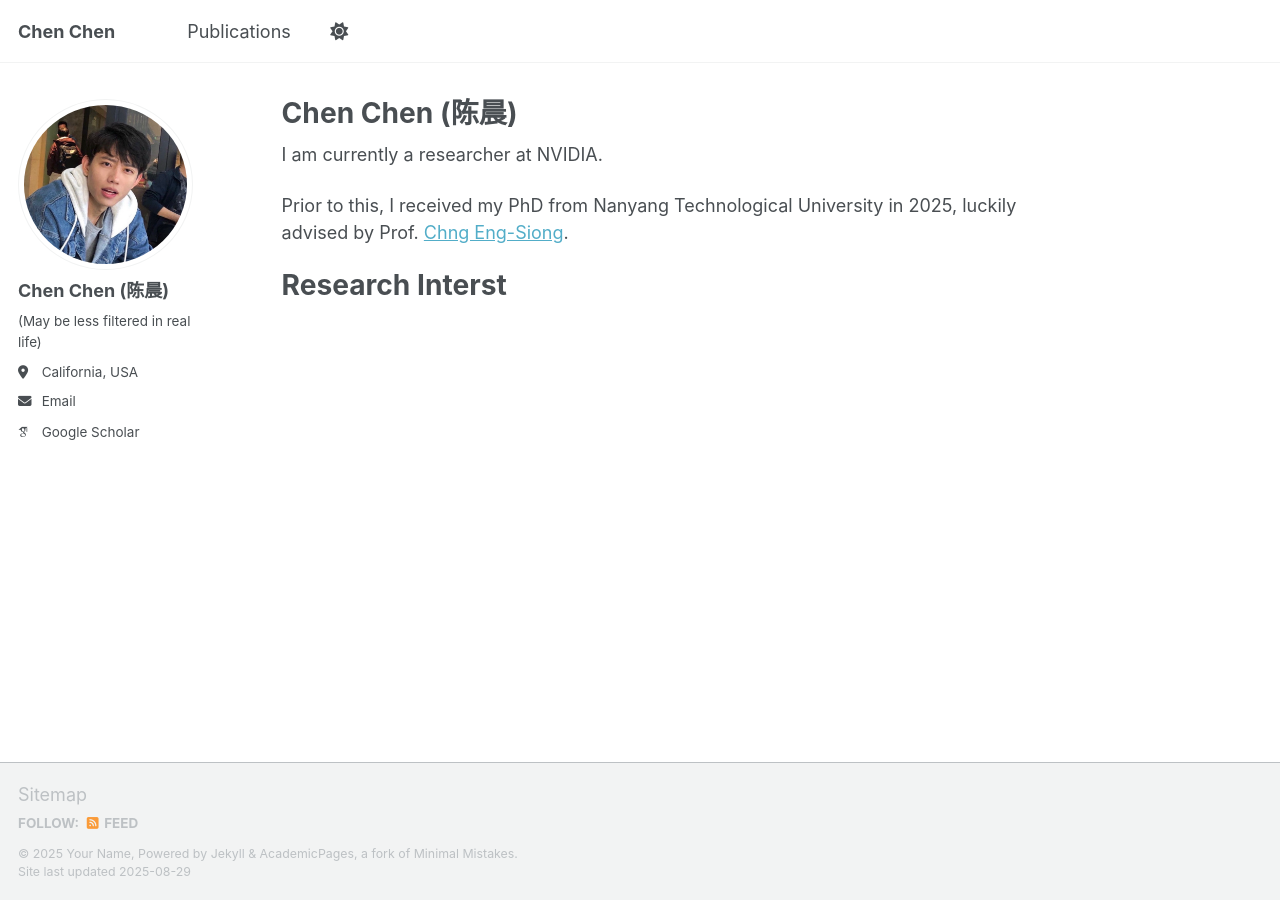
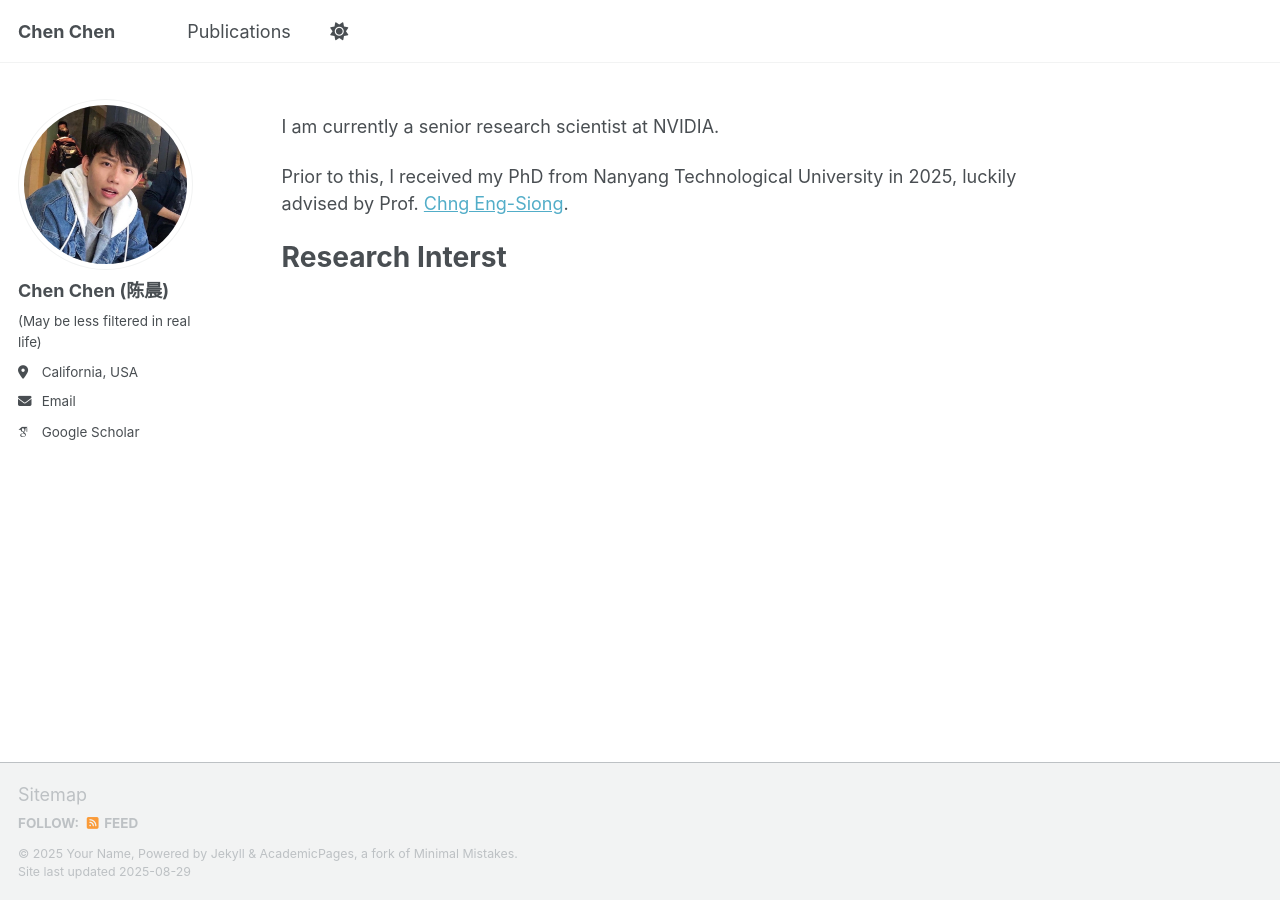
Before and after one commit to cchen1436/cchen1436.github.io, a Jekyll site: the page built from _pages/about.md, in a window 1280 px wide. Built offline with Jekyll 4.4.1, drawn with Linux system fonts in a browser that asks for light colours; some web fonts are replaced; a script that is not in the unit is left out.

Commit message:
Update about.md

```diff
--- a/_pages/about.md
+++ b/_pages/about.md
@@ -1,6 +1,6 @@
 ---
 permalink: /
-title: "Chen Chen (陈晨)"
+title: ""
 author_profile: true
 redirect_from:
   - /about/
@@ -8,7 +8,7 @@ redirect_from:
 ---
 
 
-I am currently a researcher at NVIDIA.
+I am currently a senior research scientist at NVIDIA.
 
 Prior to this, I received my PhD from Nanyang Technological University in 2025, luckily advised by Prof. [Chng Eng-Siong](https://scholar.google.com/citations?user=FJodrCcAAAAJ&hl=en).
 
```
